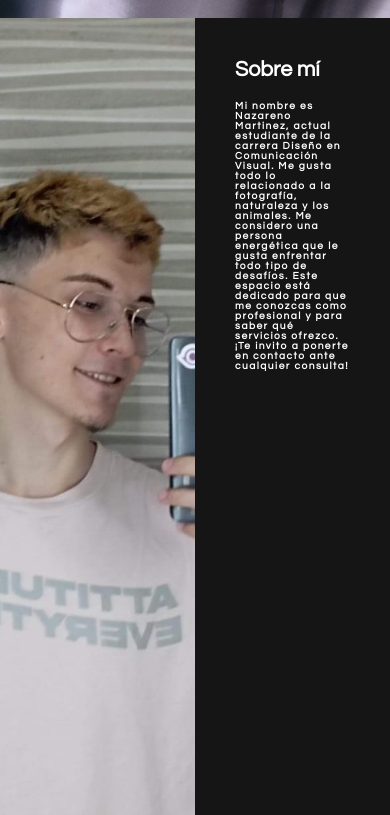
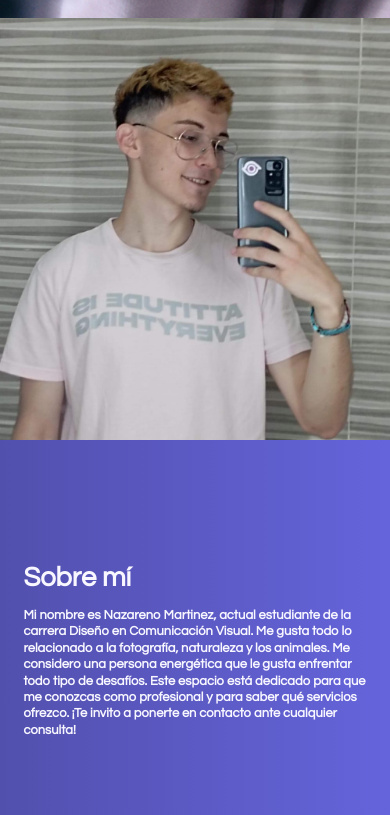
Before and after one commit to nzmrtnz/landpage, a plain HTML site: page index.html in a window 390 px wide. Shown: the part 826-1641 px from the top of the page. Drawn offline with Linux system fonts and the light colour scheme.

Commit message:
v4 (final)

```diff
--- a/index.html
+++ b/index.html
@@ -15,6 +15,7 @@
         <link rel="stylesheet" href="style.css">
 
         <meta name="viewport" content="width=device-width, initial-scale=1.0">
+        <meta name="theme-color" content="#0D1920">
 
 
         <link rel="preconnect" href="https://fonts.googleapis.com">
--- a/style.css
+++ b/style.css
@@ -1,8 +1,10 @@
 html {
     background-color: #353535;
-    color: #ffffff;
+    color: #f8f7ff;
     margin: 0px; padding: 0px; border: 0px;
-    font-family: 'Questrial', sans-serif;}
+    font-family: 'Questrial', sans-serif;
+    scroll-behavior: smooth;
+}
 
 body {
     margin: 0px; padding: 0px; border: 0px;
@@ -19,7 +21,7 @@ nav {
     }
 
 nav a {
-    color: #ffffff;
+    color: #f8f7ff;
     text-decoration: none;
     font-size: 17px;
     font-family: 'Questrial', sans-serif;}
@@ -43,7 +45,7 @@ nav ul li {
     display: flex;
     margin: 0px; padding: 0px;
     width: 100%; height: 100vh;
-    background-image: url(PICS/intro.jpg);
+    background-image: url(PICS/intro.jpg.png);
     background-size: cover;
     background-position: center;
 }
@@ -92,9 +94,14 @@ nav ul li {
 }
 
 .empty {
-    background-color: #151515;
+    display: flex;
+    flex-direction: column;
     margin: 0px; border: 0px;
     height: 100%; width: 100%;
+    justify-content: center;
+    background-image: linear-gradient(to right, #1a1423, #6564db);
+    background-size: 400% 100%;
+    animation: degradado-gris 10s ease-in-out infinite alternate;
 }
 
 #sobremi figure {
@@ -108,16 +115,17 @@ nav ul li {
 }
 
 .sobremidiv h1 {
-    padding: 40px; padding-bottom: 0px;
-    margin: 0px;
+    margin: 3vw; margin-bottom: 0px;
     font-size: 5.5vw;
     font-family: 'Questrial', sans-serif;}
 
 #sobremi h2 {
-    padding: 40px; padding-top: 20px;
+    padding: 3vw;
+    padding-top: 20px;
     margin: 0px;
-    font-size: 2.60vw;
-    letter-spacing: 1.5px
+    font-size: 2.3vw;
+    letter-spacing: 1.5px;
+    line-height: 2.5vw;
 }
 
 
@@ -126,7 +134,7 @@ nav ul li {
 #servicios {
     display: flex;
     height: 100%; width: 100%;
-    background-color: #548525;
+    background-color: #f8f7ff;
 }
 
 #servicios h1 {
@@ -142,14 +150,19 @@ nav ul li {
     align-items: center;
     padding: 0px; margin: 0px; border: 0px;
     justify-content: center;
+    box-shadow: 0px 0px 5px black;
 }
 
 .diseñodemarca {
-    background-color: #151515;
+    background-color: #6564db;
 }
 
 .diseñoweb {
-    background-color: coral;
+    background-color: #1a1423;
+}
+
+.rrss {
+    color: #1a1423;
 }
 
 
@@ -160,7 +173,7 @@ nav ul li {
     width: 100%; height: 100vh;
     align-items: center;
     justify-content: center;
-    background-image: linear-gradient(135deg, #0f2027, #203a43, #2c5364);
+    background-image: linear-gradient(135deg, #1a1423, #6564db, #f8f7ff);
     background-size: 400% 100%;
     animation: degradado-gris 10s ease-in-out infinite alternate;
 }
@@ -235,6 +248,60 @@ nav ul li {
     font-size: 7vw;
 }
 
+/*SOBRE MI*/
 
+#sobremi {
+    flex-direction: column;
+}
+
+.empty {
+    display: flex;
+    flex-direction: column;
+    margin: 0px; border: 0px;
+    height: 50vh; width: 100%; aaaaaaaaaaaaaaaaa
+    justify-content: center;
+    background-image: linear-gradient(to right, #1a1423, #6564db);
+    background-size: 400% 100%;
+    animation: degradado-gris 10s ease-in-out infinite alternate;
+}
+
+#sobremi figure {
+    padding: 0px; margin: 0px; border: 0px;
+}
+
+#sobremi img {
+    width: 100%;
+    height: 50vh;
+    object-fit: cover;
+    object-position: 0px -50px;
+}
+
+.sobremidiv h1 {
+    margin: 6vw; margin-bottom: 0px;
+    font-size: 7vw;
+    font-family: 'Questrial', sans-serif;}
+
+#sobremi h2 {
+    padding: 6vw;
+    padding-top: 15px;
+    margin: 0px;
+    font-size: 3.3vw;
+    letter-spacing: 0.01vw;
+    line-height: 4.2vw;
+}
+
+/*REDES SOCIALES*/
+
+.redes {
+    flex-direction: column;
+}
+
+.redes img {
+    display: flex;
+    height: 125px;
+    padding: 25px;
+    filter: invert(1);
+    transition: width 0.3s ease-in-out, height 0.3s ease-in-out;
+}
 
 }
```
Also changed, not shown: PICS/intro.jpg.png (added).
